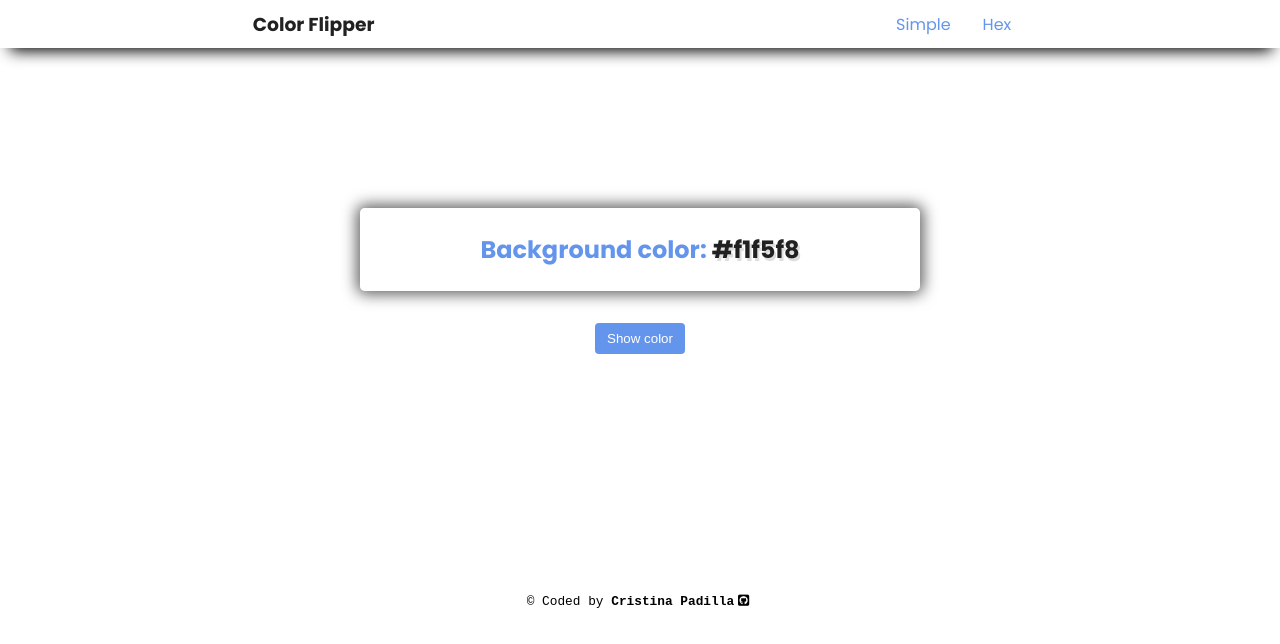
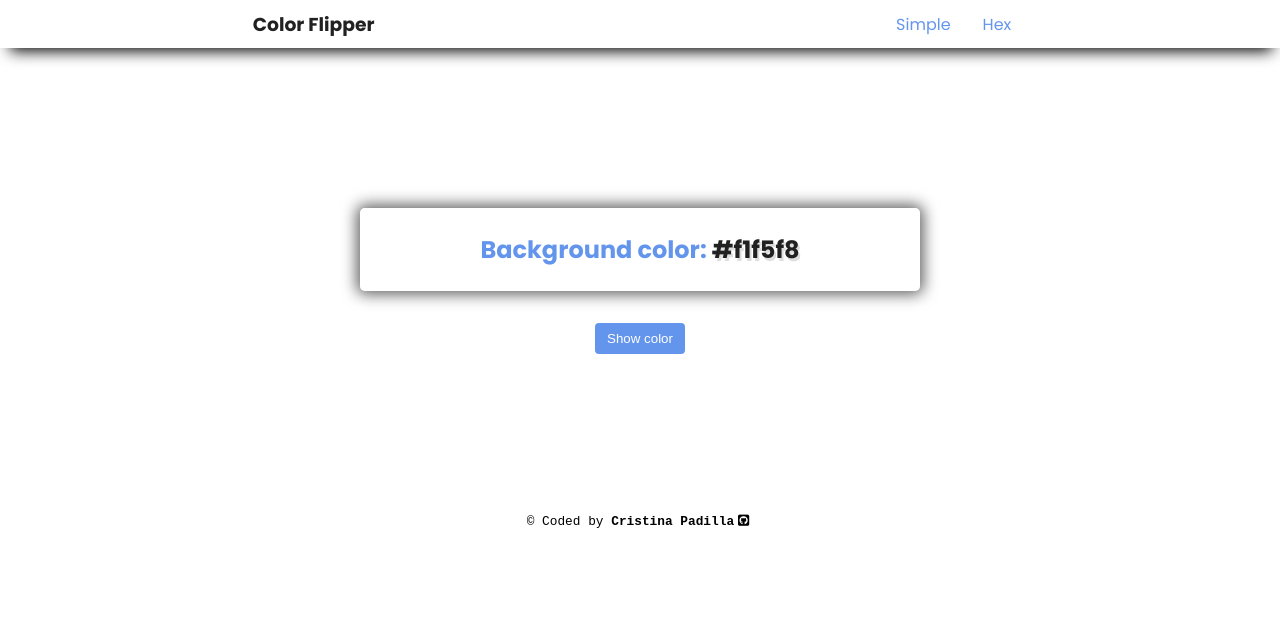
Before and after one commit to Mama-simba/color-flipper, a plain HTML site: page index.html in a window 1280 px wide. Drawn offline with Linux system fonts and the light colour scheme.

Commit message:
footer margin changed

```diff
--- a/styles.css
+++ b/styles.css
@@ -97,7 +97,7 @@ button:hover {
 footer {
     color: black;
     text-align: center;
-    margin-top: 15rem;
+    margin-top: 10rem;
     font-size: 0.8rem;
     font-family: 'Source Code Pro', monospace;
 }
```
